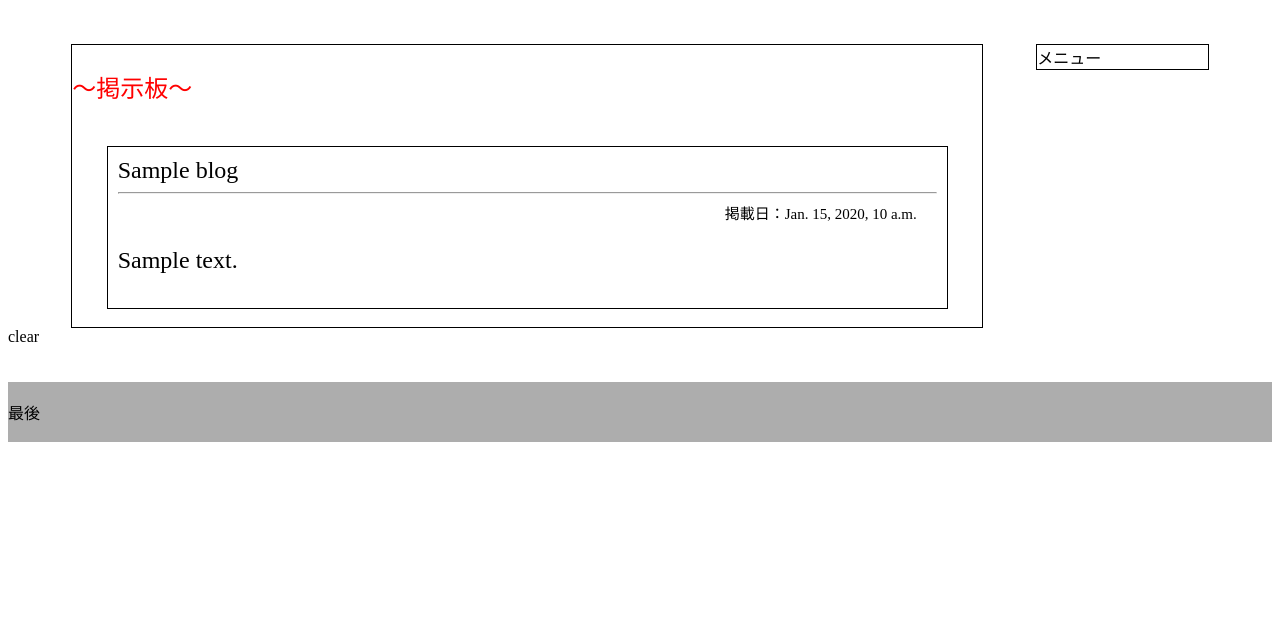
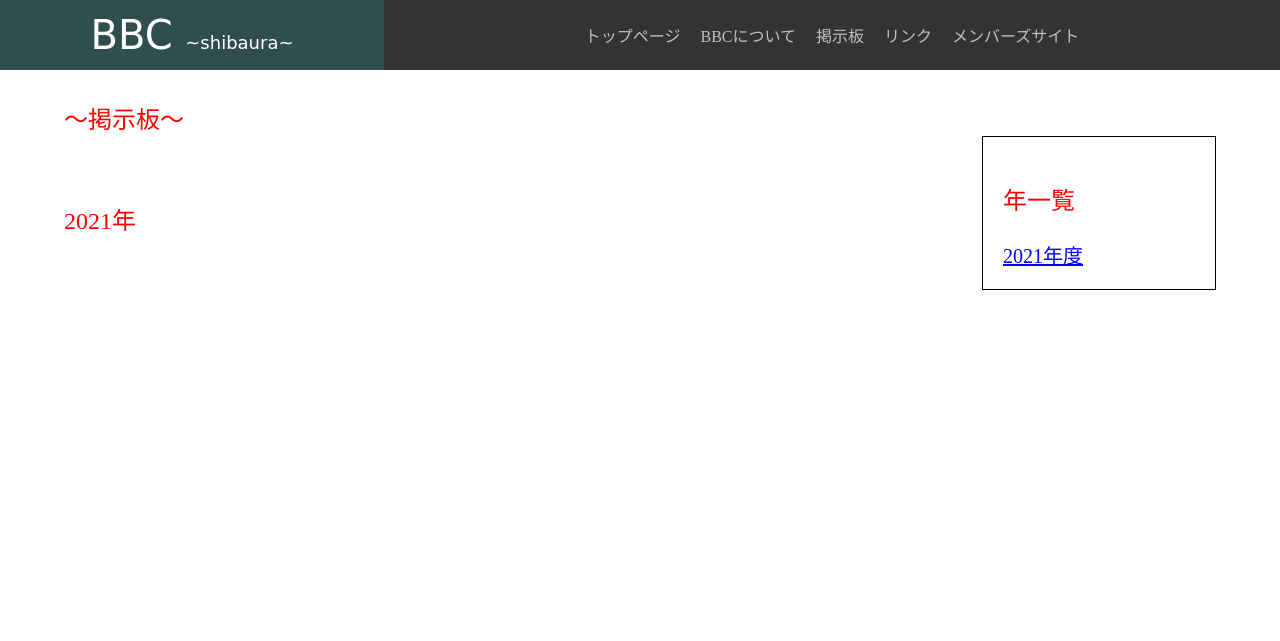
Before and after one commit to Tomoya777/BBC-, a Django app: template summer/templates/blog.html in a window 1280 px wide. Shown: the top 641 px of the page. Before the commit the page ends 442 px from the top, so only its background shows below. Run offline with Django 3.2, Linux system fonts and the light colour scheme; the template is opened without the code that fills it: most values are stand-ins (such as "Sample title", 1, 10 or a date in 2020); some libraries are stand-ins or nearby versions.

Commit message:
blog完成

```diff
--- a/9月13日やること.txt
+++ b/9月13日やること.txt
@@ -2,6 +2,7 @@
 
 ・コメントの詳細を聞く
 ・フォントサイズを統一するべきかどうか(pxかvhか)
-・カラーの統一
+
+・カラーの統一 (カラーコードでにする)
+
 ・herderサイズ(vh等が多すぎてどうなってるのかわからん)
-・
--- a/summer/polls/urls.py
+++ b/summer/polls/urls.py
@@ -5,4 +5,5 @@ from . import views
 urlpatterns = [
     path('', views.toppage, name='toppage'),
     path('blog/', views.blog, name='blog'),#リンクを追加するごとに作成
+    path('blog/detail/<int:blog_id>/', views.detail, name='detail'),
 ]
--- a/summer/polls/views.py
+++ b/summer/polls/views.py
@@ -7,3 +7,7 @@ def toppage(request):
 def blog(request):
     blogs = Blog.objects.order_by('-created_datetime')
     return render(request, 'blog.html', {'blogs': blogs})
+
+def detail(request, blog_id):
+    blog = Blog.objects.get(id=blog_id)
+    return render(request, 'detail.html', {'blog': blog})
--- a/summer/sweb/BBC.css
+++ b/summer/static/css/BBC.css
@@ -1,3 +1,9 @@
+body{
+    margin: 0;
+    display: flex;
+    flex-flow: column;
+    min-height: 100vh;
+}
 header {
     width: 100%;
     background-color: #333333;
@@ -5,14 +11,14 @@ header {
     height: 70px;
     display: flex;
     position: fixed;
-    top: -70px;
+    top: 0;
     left: 0;
     transition-duration: 0.3s;
     z-index: 100;
 }
 main {
     display: block;
-    background-color: whitesmoke;
+    flex: 1;
 }
 .h_left {
     width: 40%;
@@ -107,7 +113,7 @@ main {
 }
 
 .h_r_bottom {
-    height: 90vh;
+    height: 100vh;
     width: 100%;
     overflow: hidden;
 }
--- a/summer/static/css/style.css
+++ b/summer/static/css/style.css
@@ -1,3 +1,4 @@
+
 body img{
     width: 50%;
 }
@@ -6,11 +7,56 @@ body img{
     margin: auto;
     clear: both;
 }
-.blog{
+.box a{
+    color: #0000ff;
+    font-size: 20px;
+}
+.box a:hover{
+    color: #ff0000;
+}
+.blog-main{
+    width: 100%;
+    padding-top: 20px;
+}
+.blog-main p{
+    font-size: 24px;
+    text-align: left;
+    color: #ff0000;
+}
+.blog-main2{
     width: 80%;
     text-align: center;
+    float: left;
+}
+.blog-main3{
+    width: 40%;
+    height: 300px;
+    text-align: left;
     border: 1px solid #000000;
+    padding: 10px;
+    margin-right: 20px;
+    margin-bottom: 20px;
+    position: relative;
     float: left;
+}
+.blog-main3 a{
+    position: absolute;
+    top: 0;
+    left: 0;
+    height:100%;
+    width: 100%;
+}
+.blog-main3 a:hover{
+    opacity: 0.06;
+    background-color: #000000;
+}
+.blog-main3 p{
+    color: #000000;
+}
+
+.blog{
+    width: 100%;
+    padding-top: 20px;
 }
 .blog p{
     font-size: 24px;
@@ -18,23 +64,26 @@ body img{
     color: #ff0000;
 }
 .blog2{
-    width: 90%;
+    width: 100%;
+}
+.blog3{
+    width: 95%;
     text-align: left;
     display: inline-block;
     border: 1px solid #000000;
     padding: 10px;
 }
-
-.blog2 p{
+.blog3 p{
     color: #000000;
 }
+
 #time{
     font-size: 15px;
     text-align: right;
     padding-right: 20px;
 }
 #title{
-    font-size: 24px;
+    font-size: 22px;
 }
 #text{
     font-size: 20px;
@@ -43,12 +92,17 @@ body img{
 .menu{
     width: 15%;
     float: right;
+    margin-top: 60px;
     border: 1px solid #000000;
+    position: fixed;
+    right: 0;
+    margin-right: 5%;
+    padding: 20px;
 }
 .clear{
     clear: both;
 }
-.footer{
+footer{
     width: 100%;
     background-color: #adadad;
 }
--- a/summer/templates/blog.html
+++ b/summer/templates/blog.html
@@ -8,35 +8,91 @@
     <meta name="viewport" content="width=device-width,initial-scale=1.0">
     <link rel="stylesheet" type="text/css" href="http://yui.yahooapis.com/3.18.1/build/cssreset/cssreset-min.css">
     <link rel="stylesheet" href="{% static 'css/style.css' %}">
-    <link rel="stylesheet" href="{% static 'css/home.css' %}">
-
-</head>
-<body>
+    <link rel="stylesheet" href="{% static 'css/BBC.css' %}">
+    <script src="http://ajax.googleapis.com/ajax/libs/jquery/1.8.3/jquery.min.js"></script>
+    <script>
+      $(function(){
+        $('a[href^=#]').click(function() {
+        var speed = 500;
+        var href = $(this).attr("href");
+        var target = $(href == "#" || href == "" ? 'html' : href);
+        var position = target.offset().top-80;
+        $('html').animate({scrollTop:position}, speed, 'swing');
+        return false;
+        });
+        });
+    </script>
+</head><body class="home blog">
+  <header style="top: 0px;">
+  <div class="h_left">
+    <div class="h_l_line">
+        <span>
+          <p1>BBC</p1>
+          <p2><font size="4">~shibaura~</font></p2>
+        </span>
+    </div>
+  </div>
+  <div class="h_right">
+    <div class="h_r_line">
+      <a href="{% url 'toppage' %}">
+        <div>トップページ</div>
+      </a>
+      <a href="pe-ji2.html">
+        <div>BBCについて</div>
+      </a>
+      <a href="{% url 'blog' %}">
+        <div>掲示板</div>
+      </a>
+      <a href="pe-ji3.html">
+        <div>リンク</div>
+      </a>
+      <a href="pe-ji3.html">
+        <div>メンバーズサイト</div>
+      </a>
+    </div>
+  </div>
+</header>
 <br><br>
 <div class="box">
-<div class="blog">
-    <p>～掲示板～</p>
-    <br>
-    {% for blog in blogs|slice:":2" %}
-    <div class="blog2">
-        <div id="title">{{ blog.title }}</div>
-        <hr>
-        <div id="time">掲載日：{{ blog.created_datetime }}</div>
-        {{ blog.text | markdown | safe }}
+    <div class="blog-main">
+        <div class="blog-main2">
+          <p>～掲示板～</p>
+          <br>
+          <p id="menu2021">2021年</p>
+          {% for blog in blogs %}
+          {% if blog.created_datetime.year == 2021 %}
+          <div class="blog-main3">
+              <div id="title"><b>{{ blog.title }}</b></div>
+              <div id="time">掲載日：{{ blog.created_datetime }}</div>
+              <hr>
+              {{ blog.text | markdown | safe | truncatewords_html:2 }}
+              <a href="{% url 'detail' blog_id=blog.id %}"></a>
+          </div>
+
+          {% endif %}
+          {% endfor %}
+        </div>
+
     </div>
-    <br><br>
-    {% endfor %}
-</div>
-<div class="menu">メニュー</div>
+    <div class="menu">
+        <p>年一覧</p>
+        <a href="#menu2021">2021年度</a>
+    </div>
 </div>
 
-<div class="clear">clear</div>
-
-<br><br>
-<div class="footer">
+<div class="clear"></div>
+<br><br><br><br><br><br><br><br><br><br><br><br><br><br><br><br><br>
+<br><br><br><br><br><br><br><br><br><br><br><br><br><br><br><br><br>
+<br><br><br><br><br><br><br><br><br><br><br><br><br><br><br><br><br>
+<br><br><br><br><br><br><br><br><br><br><br><br><br><br><br><br><br>
+<br><br><br><br><br><br><br><br><br><br><br><br><br><br><br><br><br>
+<br><br><br><br><br><br><br><br><br><br><br><br><br><br><br><br><br>
+<br><br><br><br><br><br><br><br><br><br><br><br><br><br><br><br><br>
+<br><br><br><br><br><br><br><br><br><br><br><br><br><br><br><br><br>
+<footer>
     <br>
     最後
     <br><br>
-</div>
+</footer>
 </body>
 </html>
--- a/summer/templates/toppage.html
+++ b/summer/templates/toppage.html
@@ -4,7 +4,7 @@
 <head>
   <meta charset="UTF-8">
   <link rel="stylesheet" href="{% static 'css/BBC.css' %}">
-  <link href="https://fonts.googleapis.com/css?family=Corben:700" rel="stylesheet">
+  <link rel="stylesheet" type="text/css" href="http://yui.yahooapis.com/3.18.1/build/cssreset/cssreset-min.css">
   <title>BBCのホームページ</title>
 </head>
 <body class="home blog">
@@ -19,7 +19,7 @@
   </div>
   <div class="h_right">
     <div class="h_r_line">
-      <a href="pe-ji3.html">
+      <a href="{% url 'toppage' %}">
         <div>トップページ</div>
       </a>
       <a href="pe-ji2.html">
```
Also changed, not shown: summer/templates/detail.html (added, +69 -0 lines), summer/db.sqlite3.
